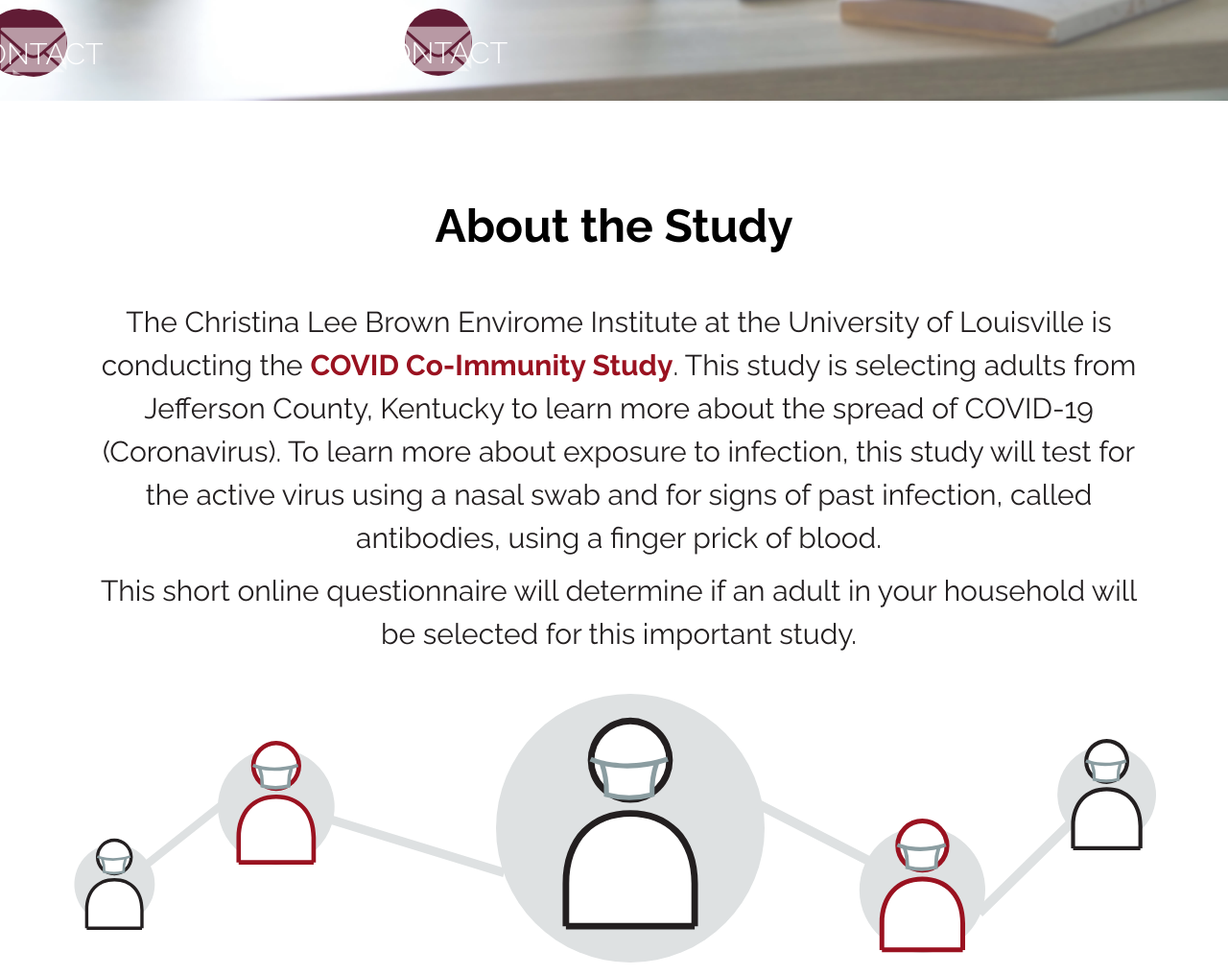
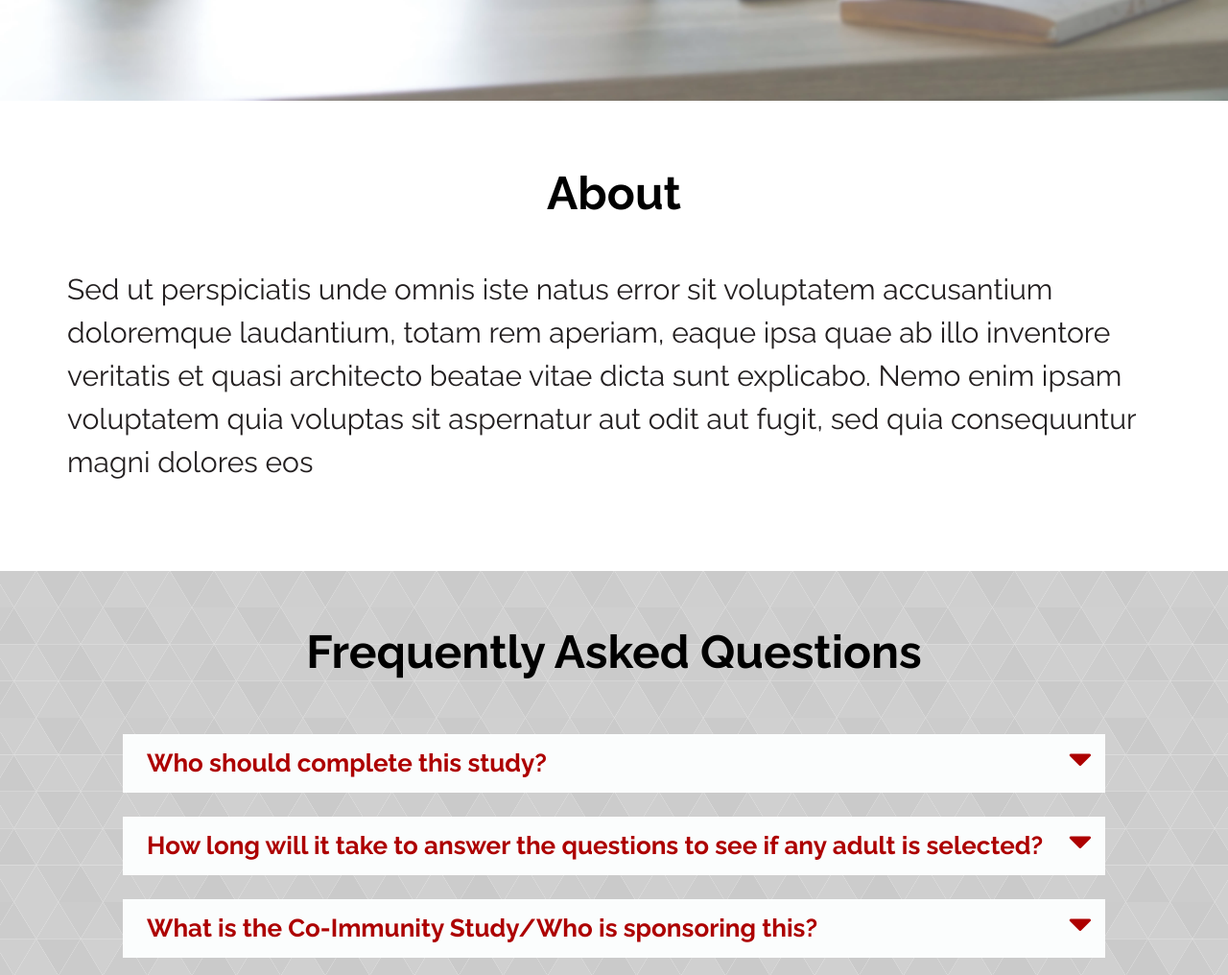
Before and after one commit to rodricksnyc/nothing, a plain HTML site: page index.html in a window 1280 px wide. Shown: the part 705-1721 px from the top of the page at 96% size. Drawn offline with nearby package versions, Linux system fonts and the light colour scheme; a web font is replaced by a local one.

Commit message:
Update index.html

```diff
--- a/index.html
+++ b/index.html
@@ -24,7 +24,7 @@
   <div id="wrapper">
     <div class="container-fluid padding-0">
       <a href="#veryVeryBottom" id="veryVeryTop" aria-hidden="true"></a>
-      <main class="top">
+      <main class="top position-relative">
         <div class="row heros2">
           <div class="col-xs-12 col-lg-12">
             <header class="landing">
@@ -52,20 +52,10 @@
 
             </div>
           </div>
-        </main>
 
-        <div class="row d-flex justify-content-center align-items-center stickBottomMobile position-relative" id="stickyBottom">
-          <div class="col-lg-4 col-md-4 col-sm-4 col-xs-4 padding-0 new">
-            <a href="#topLastAnchor" id="bottomLastAnchor" tabindex="0" aria-hidden="false" aria-label="Contact Us" role="link" data-target="#contact">
-              <div class="redBox third">
-                <div class="vertical">
-                  <img class="img-responsive about" src="images/Contact_button_icon.svg" alt="Contact Button">
-                  <h1 class="whiteStrong">Contact</h1>
-                </div>
-              </div>
-            </a>
+          <div class="row d-flex justify-content-center align-items-center stickBottomMobile" id="stickyBottom">
 
-          </div>
+
               <a href="#top" id="bottom" tabindex="0" aria-hidden="false" aria-label="About the Study" role="link" data-target="#about">
                 <div class="redBox first">
                   <div class="vertical mobile">
@@ -75,64 +65,52 @@
                   </div>
                 </div>
               </a>
-          </div>
-          <div class="col-lg-4 col-md-4 col-sm-4 col-xs-4 padding-0 new">
-            <a href="#topLastAnchor" id="bottomLastAnchor" tabindex="0" aria-hidden="false" aria-label="Contact Us" role="link" data-target="#contact">
-              <div class="redBox third">
+
+              <a href="#veryTop" id="veryBottom" tabindex="0" aria-hidden="false" aria-label="FAQs" role="link" data-target="#faqs">
+                <div class="redBox second">
                   <div class="vertical">
-                  <img class="img-responsive about" src="images/Contact_button_icon.svg" alt="Contact Button">
-                  <h1 class="whiteStrong">Contact</h1>
+                    <img class="img-responsive about" src="images/FAQ_button_icon.svg" alt="FAQ Icon">
+                    <h2 class="whiteStrong">FAQ</h2>
                   </div>
                 </div>
               </a>
 
+              <a href="#topLastAnchor" id="bottomLastAnchor" tabindex="0" aria-hidden="false" aria-label="Contact Us" role="link" data-target="#contact">
+                <div class="redBox third">
+                  <div class="vertical">
+                    <img class="img-responsive about last" src="images/Contact_button_icon.svg" alt="Contact Button">
+                    <h2 class="whiteStrong">Contact</h2>
                   </div>
+                </div>
+              </a>
 
+
+            </div>
+        </main>
+
+
+
+
+        <div class="row" id="themaincontent">
+          <div class="col-lg-12 col-xs-12">
+            <a href="#bottom" id="top"></a>
+              <div class="d-flex justify-content-center align-items-center">
+              <h2 class="p1 fortyEight" id="about">About</h2>
+              </div>
 
           </div>
         </div>
 
-        <div class="row" id="themaincontent">
-          <div class="col-lg-12 col-xs-12">
-            <a href="#bottom" id="top"></a>
-            <center>
-              <h1 class="p1 fortyEight" id="about">About the Study</h1>
-            </center>
 
-          </div>
-        </div>
-
-        <center>
-          <section class="block6 w1100">
-            <div class="heros">
+          <section class="block6">
+            <div class="container heros">
               <div class="row p35">
                 <div class="lightGray">
                   <div class="non-reverse">
                     <div class="col-lg-12 col-md-12 col-sm-12 col-xs-12 padding-0 newBoot">
-                      <!-- <p class="small">
-                      <span class="red strong">The Co-Immunity Study</span> will contribute to the goal of delivering a testing regime that can save lives and get a community of people back to work.
-                    </p> -->
 
-                    <p class="small">The Christina Lee Brown Envirome Institute at the University of Louisville is conducting the <span class="red strong">COVID Co-Immunity Study</span>. This study is selecting adults from Jefferson County, Kentucky to learn more about the spread of COVID-19 (Coronavirus). To learn more about exposure to infection, this study will test for the active virus using a nasal swab and for signs of past infection, called antibodies, using a finger prick of blood.</p>
+                    <p class="small">Sed ut perspiciatis unde omnis iste natus error sit voluptatem accusantium doloremque laudantium, totam rem aperiam, eaque ipsa quae ab illo inventore veritatis et quasi architecto beatae vitae dicta sunt explicabo. Nemo enim ipsam voluptatem quia voluptas sit aspernatur aut odit aut fugit, sed quia consequuntur magni dolores eos</p>
 
-                    <p class="small">This short online questionnaire will determine if an adult in your household will be selected for this important study.</p>
-                    <div class="flexAcross2 rel">
-                    <div class="content-top transparent-opacity">
-                      <img src="img/left-2.svg" class="img-responsive one" alt="People going back to work graphic">
-                    </div>
-                    <div class="content-middle transparent-opacity">
-                      <img src="img/left-1.svg" class="img-responsive two" alt="People going back to work graphic">
-                    </div>
-                    <div class="content-bottom transparent-opacity">
-                      <img src="img/middle.svg" class="img-responsive three" alt="People going back to work graphic">
-                    </div>
-                    <div class="content-last transparent-opacity">
-                      <img src="img/right-1.svg" class="img-responsive four" alt="People going back to work graphic">
-                    </div>
-                    <div class="content-secondLast transparent-opacity">
-                      <img src="img/right-2.svg" class="img-responsive five" alt="People going back to work graphic">
-                    </div>
-                  </div>
 
                   <div class="tablet">
                     <img src="img/people.svg" class="img-responsive covid" alt="People going back to work graphic">
@@ -144,7 +122,7 @@
             </div>
           </div>
         </section>
-      </center>
+
 
       <a href="#veryBottom" id="veryTop" aria-hidden="true"></a>
       <article class="sticky">
```
Lines whose indentation alone changed are shown as unchanged.
